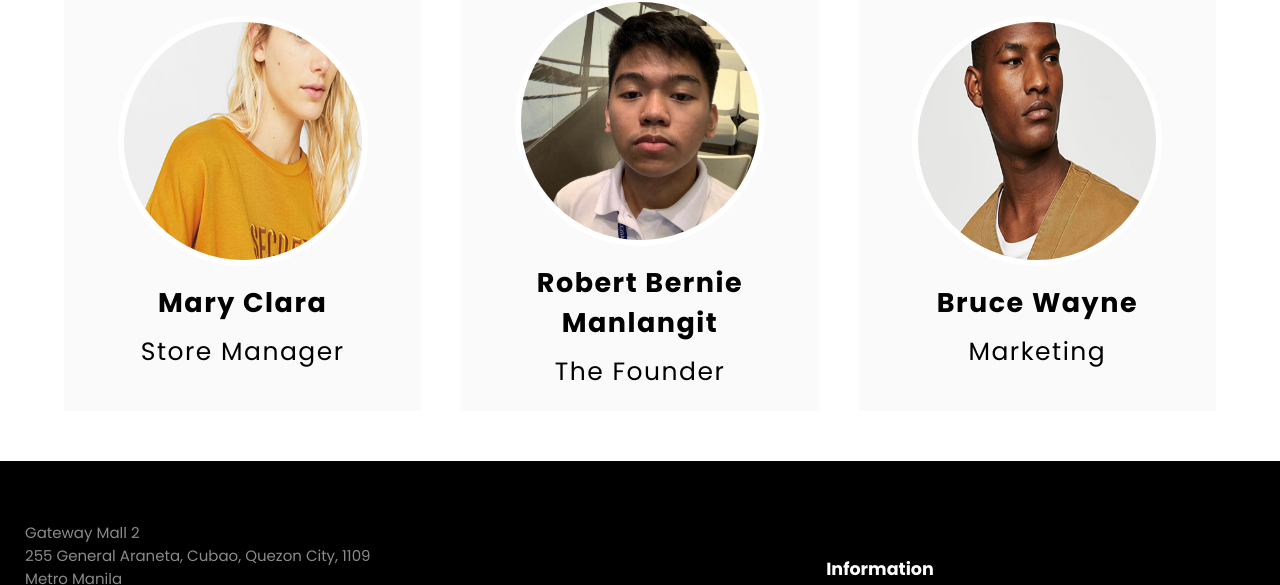
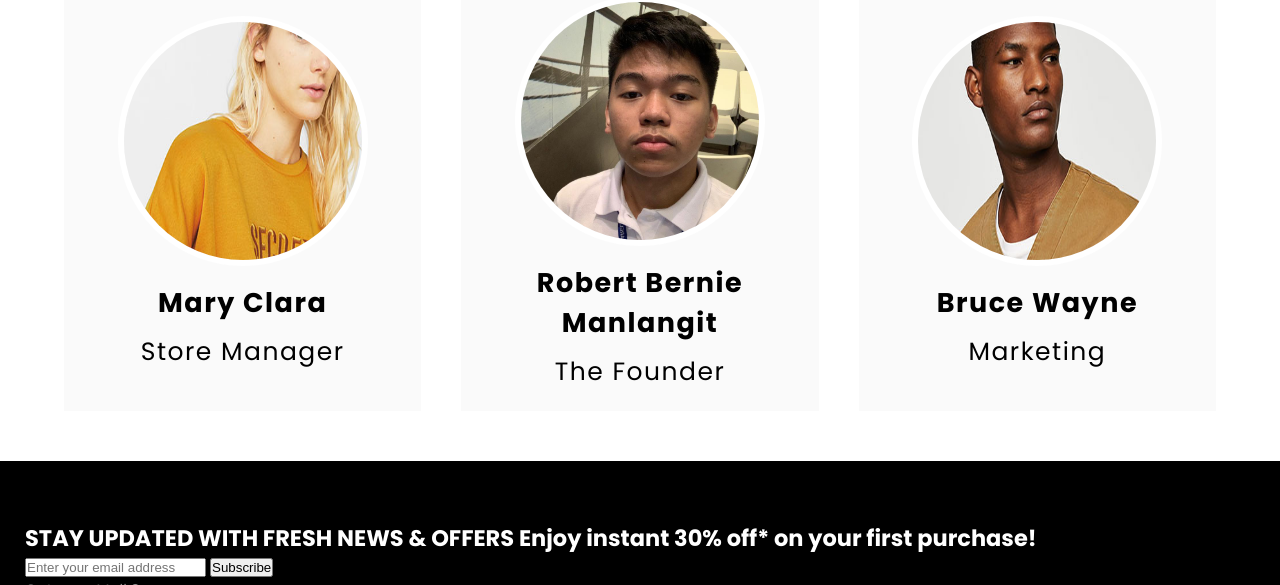
Before and after one commit to robertbernie/robertbernie.github.io, a plain HTML site: page about.html in a window 1280 px wide. Shown: the part 1439-2024 px from the top of the page. Drawn offline with Linux system fonts and the light colour scheme.

Commit message:
update newsletter

```diff
--- a/about.html
+++ b/about.html
@@ -107,6 +107,18 @@
 
 <div class="footer">
     <div class="container">
+        <div class="newsletter">
+            <h2>
+             <span>STAY UPDATED WITH FRESH NEWS & OFFERS</span>
+             <span>Enjoy instant 30% off* on your first purchase!</span>
+            </h2>
+        <form action="?">
+            <input type="email" placeholder="Enter your email address">
+            <button type="submit">Subscribe</button>
+        </form>
+       </div>
+
+
         <div class="row">
             <div class="footer-col-1">
                 <p>Gateway Mall 2 <br>255 General Araneta, Cubao, Quezon City, 1109 Metro Manila</p><br>
```
Also changed, not shown: cart.html (+12 -0 lines), contact.html (+12 -0 lines), index.html (+12 -0 lines), partners.html (+12 -0 lines), product_details.html (+12 -0 lines), products.html (+12 -0 lines).
